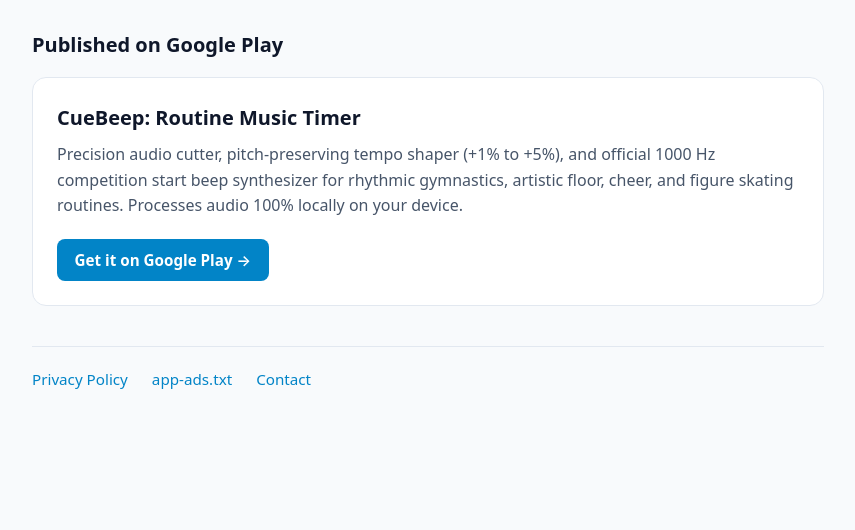
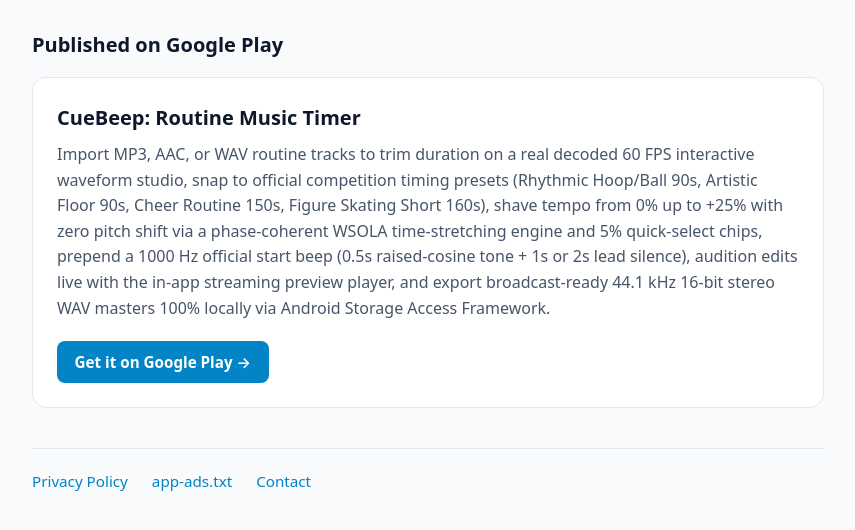
Before and after one commit to CyberJIT/cyberjit.github.io, a plain HTML site: page index.html in a window 1280 px wide. Shown: the part 154-684 px from the top of the page, without its empty margins (212-1067 px from the left). Drawn offline with Linux system fonts and the light colour scheme.

Commit message:
fix(landing): update CueBeep description to match current codebase features (+25% WSOLA tempo, real waveform, live preview)

```diff
--- a/index.html
+++ b/index.html
@@ -119,7 +119,7 @@
     <div class="apps-grid" id="apps-list">
       <article class="app-card" data-package="com.cyberjit.cuebeep">
         <h3>CueBeep: Routine Music Timer</h3>
-        <p>Precision audio cutter, pitch-preserving tempo shaper (+1% to +5%), and official 1000 Hz competition start beep synthesizer for rhythmic gymnastics, artistic floor, cheer, and figure skating routines. Processes audio 100% locally on your device.</p>
+        <p>Import MP3, AAC, or WAV routine tracks to trim duration on a real decoded 60 FPS interactive waveform studio, snap to official competition timing presets (Rhythmic Hoop/Ball 90s, Artistic Floor 90s, Cheer Routine 150s, Figure Skating Short 160s), shave tempo from 0% up to +25% with zero pitch shift via a phase-coherent WSOLA time-stretching engine and 5% quick-select chips, prepend a 1000 Hz official start beep (0.5s raised-cosine tone + 1s or 2s lead silence), audition edits live with the in-app streaming preview player, and export broadcast-ready 44.1 kHz 16-bit stereo WAV masters 100% locally via Android Storage Access Framework.</p>
         <a class="play-link" href="https://play.google.com/store/apps/details?id=com.cyberjit.cuebeep" target="_blank" rel="noopener noreferrer">Get it on Google Play &rarr;</a>
       </article>
     </div>
```
